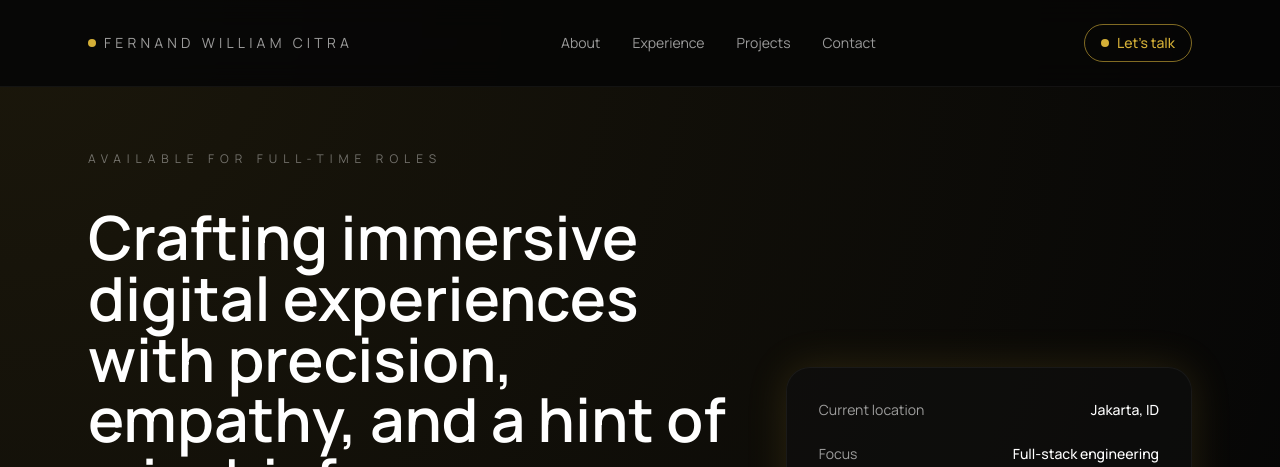
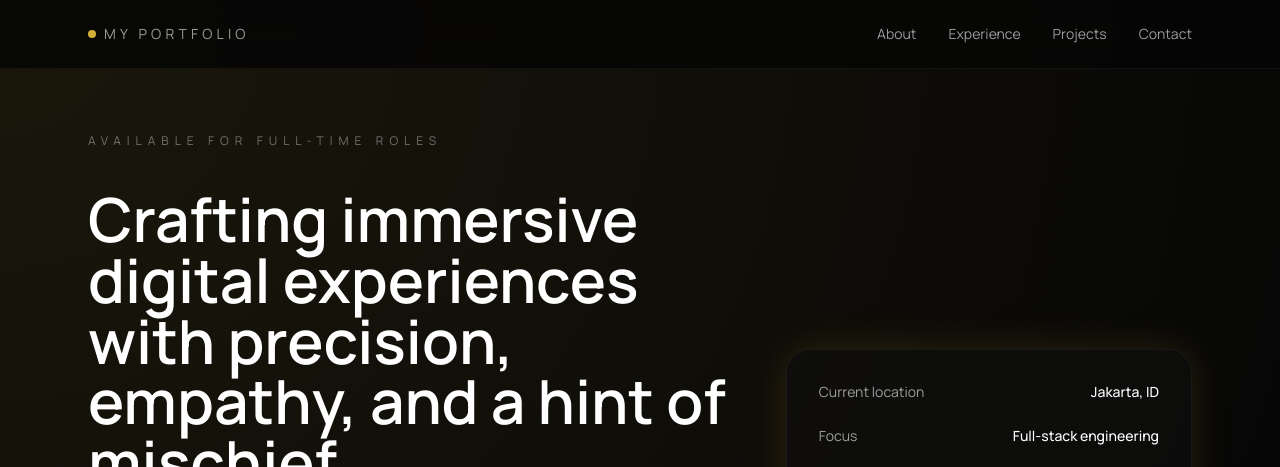
Before and after one commit to fernandwill/portfolio-website, a website: page index.html in a window 1280 px wide. Shown: the top 467 px of the page. Drawn offline with nearby package versions, Linux system fonts and the light colour scheme.

Commit message:
refactor: removed unused lets talk

```diff
--- a/index.html
+++ b/index.html
@@ -78,7 +78,7 @@
         <div class="mx-auto flex max-w-6xl items-center justify-between px-6 py-6">
           <div class="flex items-center space-x-2 text-sm uppercase tracking-[0.3em] text-white/60">
             <span class="h-2 w-2 rounded-full bg-accent"></span>
-            <span>Fernand William Citra</span>
+            <span>MY PORTFOLIO</span>
           </div>
           <nav class="hidden items-center gap-8 text-sm text-white/60 md:flex">
             <a href="#about" class="transition hover:text-white">About</a>
@@ -86,10 +86,6 @@
             <a href="#projects" class="transition hover:text-white">Projects</a>
             <a href="#contact" class="transition hover:text-white">Contact</a>
           </nav>
-          <a href="mailto:fernandwilliam23@gmail.com" class="group inline-flex items-center gap-2 rounded-full border border-accent/60 px-4 py-2 text-sm font-medium text-accent transition hover:bg-accent hover:text-black">
-            <span class="h-2 w-2 rounded-full bg-accent shadow-glow transition group-hover:bg-black"></span>
-            <span>Let's talk</span>
-          </a>
         </div>
       </div>
     </header>
```
